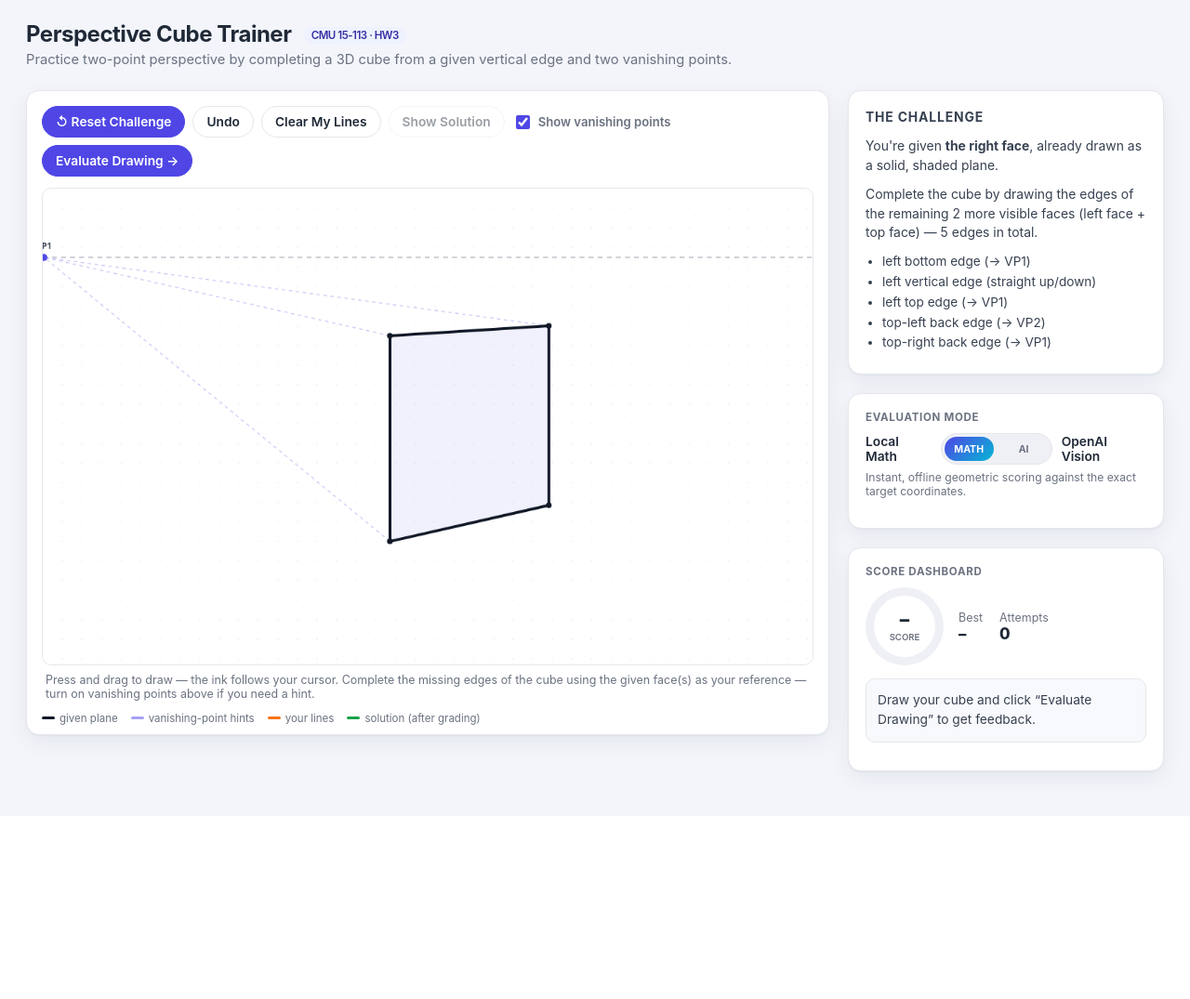
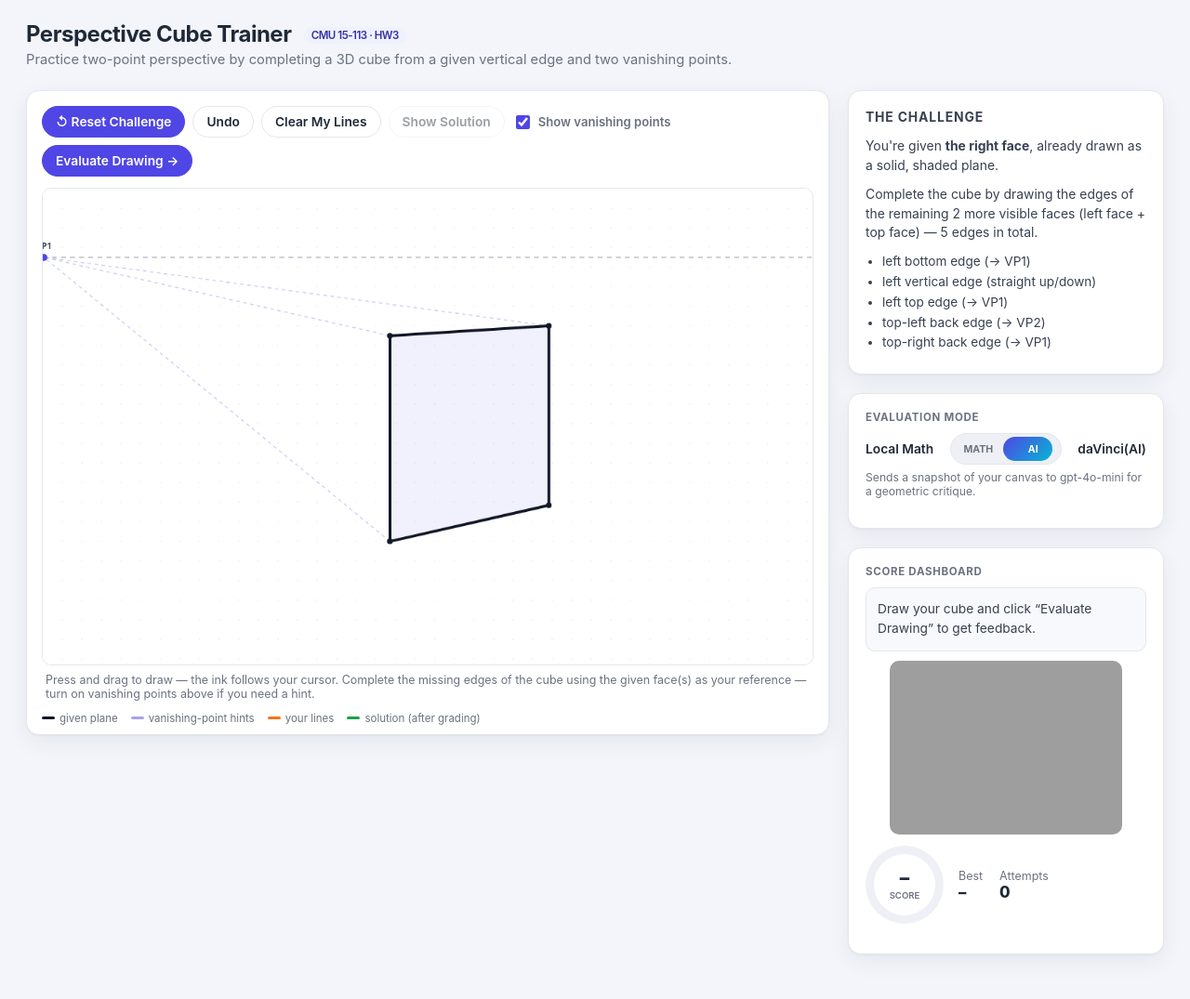
Before and after one commit to ISamanie/ISamanie.github.io, a Flask app: page / in a window 1280 px wide. Shown: the whole page at 93% size. Before the commit the page ends 856 px from the top, so only its background shows below. Run offline with Flask 3, Linux system fonts and the light colour scheme; grey boxes are pictures that could not be loaded.

Commit message:
Minor ui changes

```diff
--- a/PerspectiveTrainer/static/main.js
+++ b/PerspectiveTrainer/static/main.js
@@ -15,7 +15,7 @@
   let solutionVisible = false;
   let hasEvaluated = false;   // whether an Evaluate has run yet (gates the solution toggle)
   let lastLocalResult = null; // {score, details}
-  let mode = 'local';         // 'local' | 'ai'
+  let mode = 'ai';         // 'local' | 'ai'
   let bestScore = null;
   let attempts = 0;
   let history = [];           // [{score, mode}]
--- a/PerspectiveTrainer/templates/index.html
+++ b/PerspectiveTrainer/templates/index.html
@@ -55,18 +55,26 @@
       <div class="mode-row">
         <span class="mode-label" id="modeLeftLabel">Local Math</span>
         <label class="switch">
-          <input type="checkbox" id="modeToggle" />
+          <!-- Added 'checked' to make the AI mode the visual default -->
+          <input type="checkbox" id="modeToggle" checked />
           <span class="track-label left">MATH</span>
           <span class="track-label right">AI</span>
           <span class="knob"></span>
         </label>
-        <span class="mode-label" id="modeRightLabel">OpenAI Vision</span>
+        <span class="mode-label" id="modeRightLabel">daVinci(AI)</span>
       </div>
-      <p class="mode-help" id="modeHelp">Instant, offline geometric scoring against the exact target coordinates.</p>
+      <p class="mode-help" id="modeHelp">Sends a snapshot of your canvas to gpt-4o-mini for a geometric critique.</p>
     </div>
 
     <div class="card">
       <p class="section-title">Score Dashboard</p>
+
+      <div class="feedback-box" id="feedbackText">Draw your cube and click “Evaluate Drawing” to get feedback.</div>
+
+      <div style="text-align: center; margin: 10px 0;">
+        <img src="../static/davinci.png" alt="daVinci Guide" style="width: 250px; height: auto; border-radius: 10px; margin-bottom: 12px; display: block; margin-left: auto; margin-right: auto;" />
+      </div>
+
       <div class="dash-top">
         <div class="score-ring" id="scoreRing" style="--pct:0">
           <div class="inner">
@@ -79,7 +87,6 @@
           <div class="stat">Attempts<strong id="attemptsValue">0</strong></div>
         </div>
       </div>
-      <div class="feedback-box" id="feedbackText">Draw your cube and click “Evaluate Drawing” to get feedback.</div>
       <div class="history" id="historyRow"></div>
     </div>
 
```
